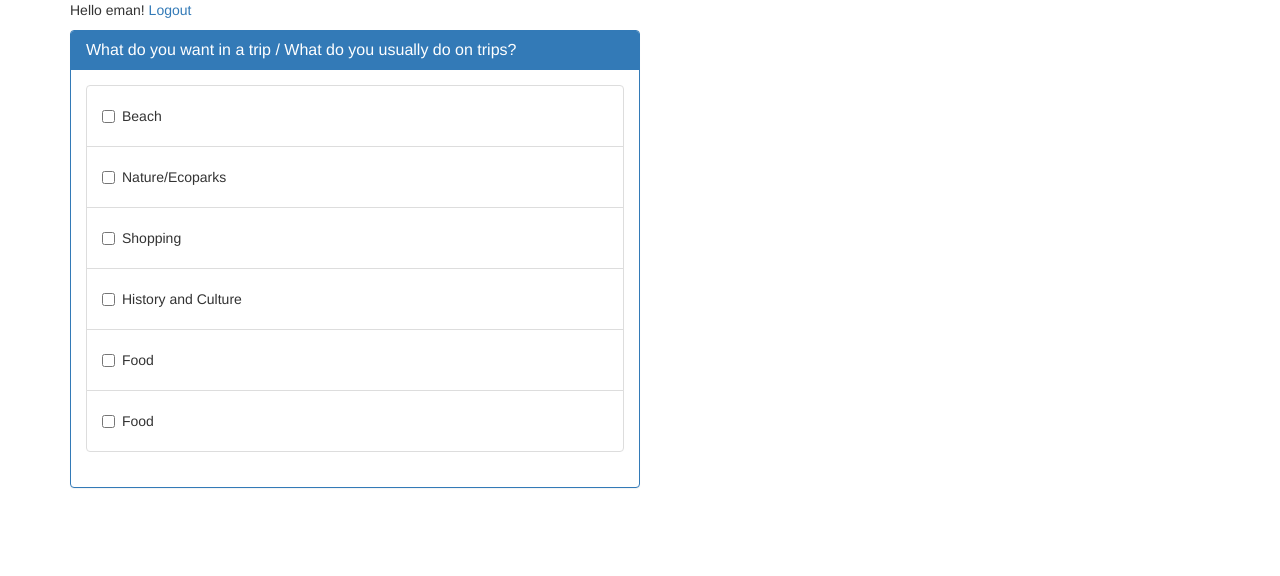
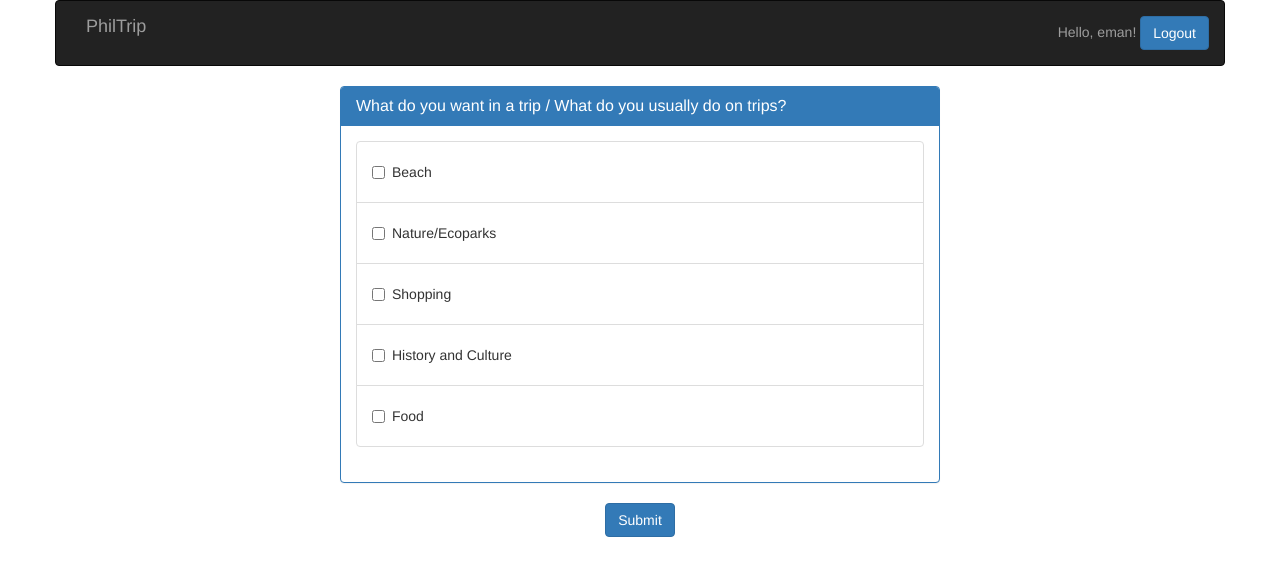
Before and after one commit to emanlodovice/philtrip-dummy-signup, a Django app: page / in a window 1280 px wide. Shown: the top 576 px of the page. Run offline with Django 3.2, Linux system fonts and the light colour scheme; a user stored in the database is signed in; parts of the project's set-up code (start-up, migrations or seed data) failed here and were passed over; some libraries are stand-ins or nearby versions.

Commit message:
fixed css styling

```diff
--- a/dummysignup/templates/home.html
+++ b/dummysignup/templates/home.html
@@ -17,9 +17,23 @@
         </div>
     {% else %}
 
-    <p>Hello {{ user.get_full_name|default:user.username }}! <a href="{% url 'auth:logout' %}?next={{ request.path }}">Logout</a></p>
+    <div class="row">
+    	<div class="col-lg-offset-0">
+        <nav class="navbar navbar-inverse container">
+  		    <div class="container-fluid">
+    	        <div class="navbar-header">
+      		        <a class="navbar-brand">PhilTrip</a>
+    	        </div>
+    	        <p class="navbar-text navbar-right">Hello, {{ user.get_full_name|default:user.username }}! <a class="btn btn-primary" href="{% url 'auth:logout' %}?next={{ request.path }}" role="button">Logout</a></p>
+  		    </div>
+	    </nav>
+	    </div>
+    <div>
 
-	<div class="panel panel-primary col-lg-6 no-padding">
+    <form method="post">
+    <div class="row">
+    <div class="col-lg-offset-3">
+    <div class="panel panel-primary col-lg-8  no-padding">
         <div class="panel-heading">
         <h3 class="panel-title">What do you want in a trip / What do you usually do on trips?</h3>
     </div>
@@ -30,7 +44,7 @@
                     <div class="input-group">
                         <div class="checkbox">
                             <label>
-	      						<input type="checkbox" id="mountain">
+                                <input type="checkbox" id="beach">
                                 Beach
                             </label>
                         </div>
@@ -41,7 +55,7 @@
                     <div class="input-group">
                         <div class="checkbox">
                             <label>
-	      						<input type="checkbox" id="mountain">
+                                <input type="checkbox" id="nature-ecoparks">
                                 Nature/Ecoparks
                             </label>
                         </div>
@@ -52,7 +66,7 @@
                     <div class="input-group">
                         <div class="checkbox">
                             <label>
-	      						<input type="checkbox" id="mountain">
+                                <input type="checkbox" id="shopping">
                                 Shopping
                             </label>
                         </div>
@@ -65,7 +79,7 @@
                     <div class="input-group">
                         <div class="checkbox">
                             <label>
-	      						<input type="checkbox" id="mountain">
+                                <input type="checkbox" id="history-culture">
                                 History and Culture
                             </label>
                         </div>
@@ -76,27 +90,26 @@
                     <div class="input-group">
                         <div class="checkbox">
                             <label>
-              						<input type="checkbox" id="mountain">
+                                <input type="checkbox" id="food">
                                 Food
                             </label>
                         </div>
                     </div>
                 </li>
-			    <li class="list-group-item">
-			  		<div class="input-group">
-		      			<div class="checkbox">
-	    					<label>
-	      						<input type="checkbox" id="mountain">
-	      						Food
-	    					</label>
-	  					</div>
-	  				</div>
-		  		</li>
-            {% endif %}
+
+
             </div>
         </div>
     </div>
-
+    </div>
+    </div>
+    <div class="row">
+        <div class="text-center">
+            <button type="submit" class="btn btn-primary">Submit</button>
+        </div>
+    </div>
+    </form>
+    {% endif %}
 </body>
 
     <script src="{{ STATIC_URL }}jquery/jquery-1.11.2.min.js"></script>
```
Lines whose indentation alone changed are shown as unchanged.
